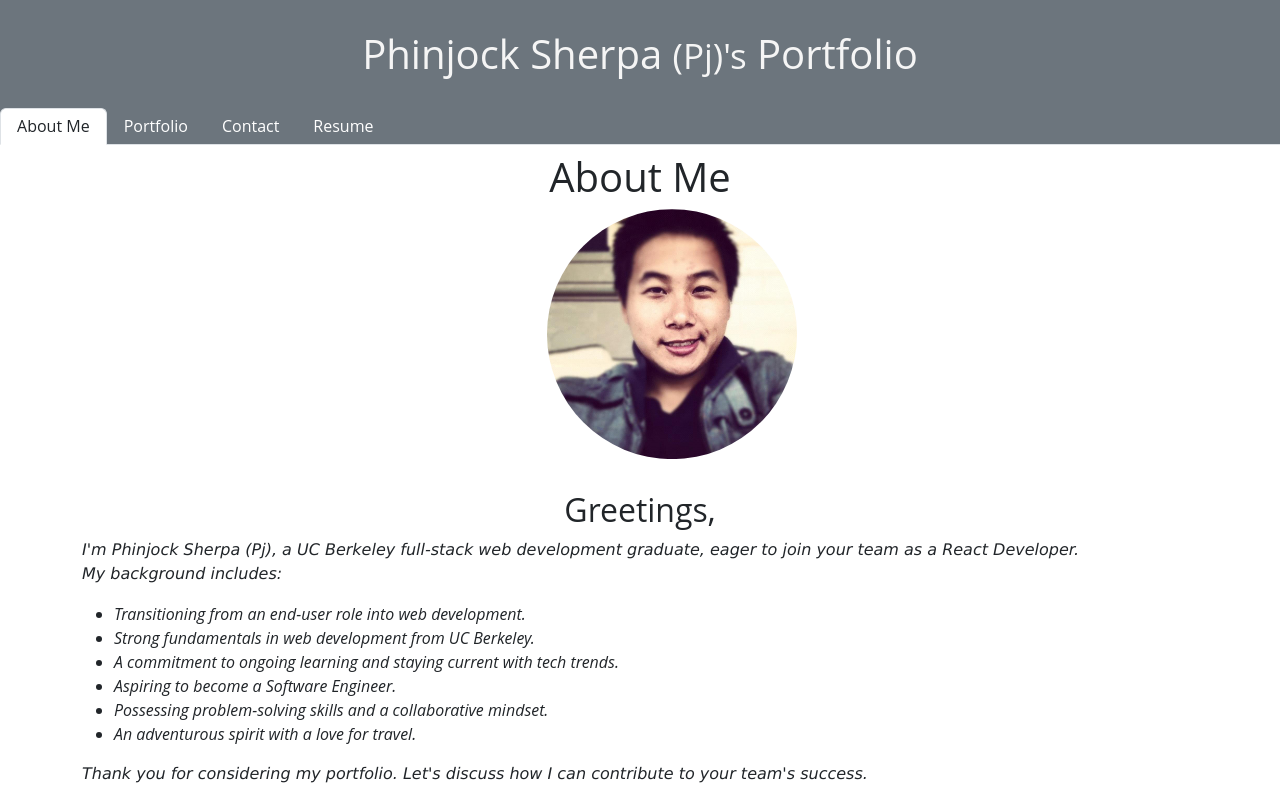
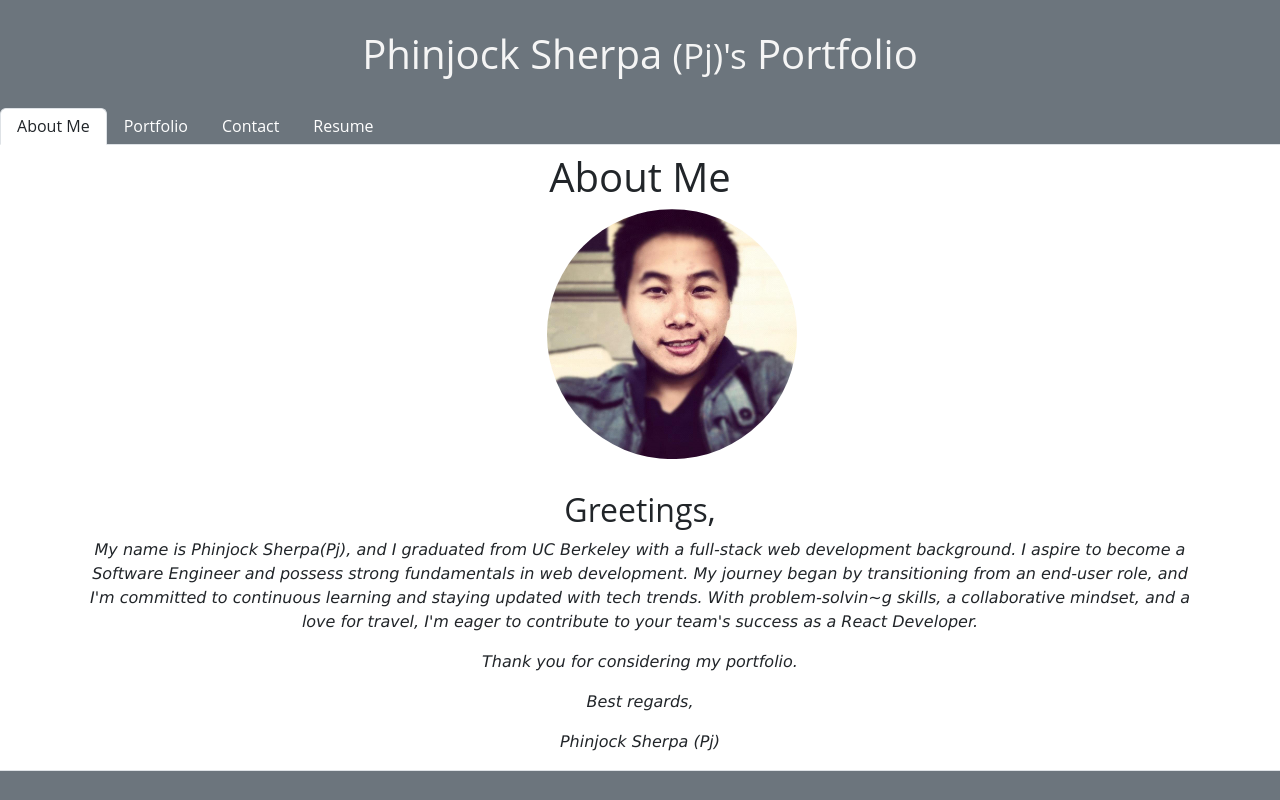
Before and after one commit to pjsherpa/Pj-Portfolio, a React (Create React App) app: page / in a window 1280 px wide. Shown: the top 800 px of the page. Built offline with nearby package versions, Linux system fonts and the light colour scheme.

Commit message:
updated about me summarising my background

```diff
--- a/src/component/pages/AboutMe.js
+++ b/src/component/pages/AboutMe.js
@@ -4,9 +4,7 @@ const AboutMe = () => {
   return (
     <>
       <div className="container ">
-        <h1 className="d-flex justify-content-md-center text-center">
-          About Me
-        </h1>
+        <h1 className="d-flex justify-content-md-center">About Me</h1>
 
         <div className="d-flex justify-content-md-center">
           <div className="col-lg-2 mb-2">
@@ -15,30 +13,23 @@ const AboutMe = () => {
         </div>
         <br></br>
 
-        <h2 className="text-center">Greetings,</h2>
-        <p>
-          I'm Phinjock Sherpa (Pj), a UC Berkeley full-stack web development
-          graduate, eager to join your team as a React Developer.
-          <p>My background includes:</p>
-          <ul>
-            <li>Transitioning from an end-user role into web development.</li>
-            <li>Strong fundamentals in web development from UC Berkeley.</li>
-            <li>
-              A commitment to ongoing learning and staying current with tech
-              trends.
-            </li>
-            <li>Aspiring to become a Software Engineer.</li>
-            <li>
-              Possessing problem-solving skills and a collaborative mindset.
-            </li>
-            <li>An adventurous spirit with a love for travel.</li>
-          </ul>
-          Thank you for considering my portfolio. Let's discuss how I can
-          contribute to your team's success.
-        </p>
+        <div className="text-center">
+          <h2>Greetings,</h2>
+          <p>
+            My name is Phinjock Sherpa(Pj), and I graduated from UC Berkeley
+            with a full-stack web development background. I aspire to become a
+            Software Engineer and possess strong fundamentals in web
+            development. My journey began by transitioning from an end-user
+            role, and I'm committed to continuous learning and staying updated
+            with tech trends. With problem-solvin~g skills, a collaborative
+            mindset, and a love for travel, I'm eager to contribute to your
+            team's success as a React Developer.
+          </p>
+          <p>Thank you for considering my portfolio.</p>
 
-        <p>Best regards,</p>
-        <p> Phinjock Sherpa (Pj)</p>
+          <p>Best regards,</p>
+          <p> Phinjock Sherpa (Pj)</p>
+        </div>
       </div>
     </>
   );
```
